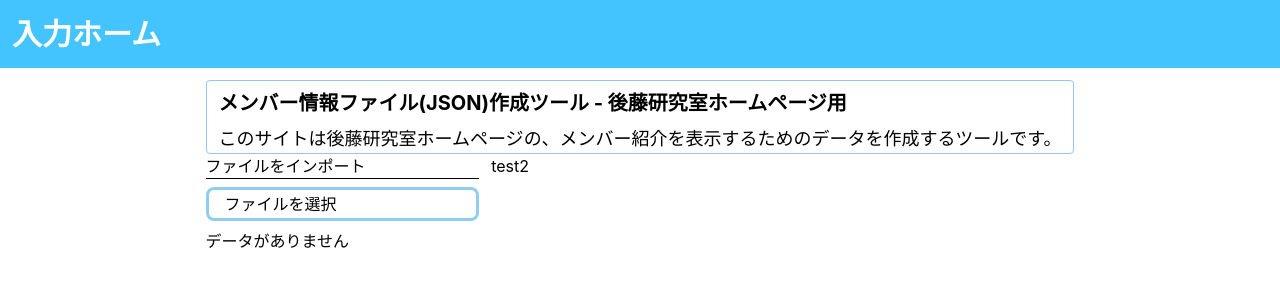
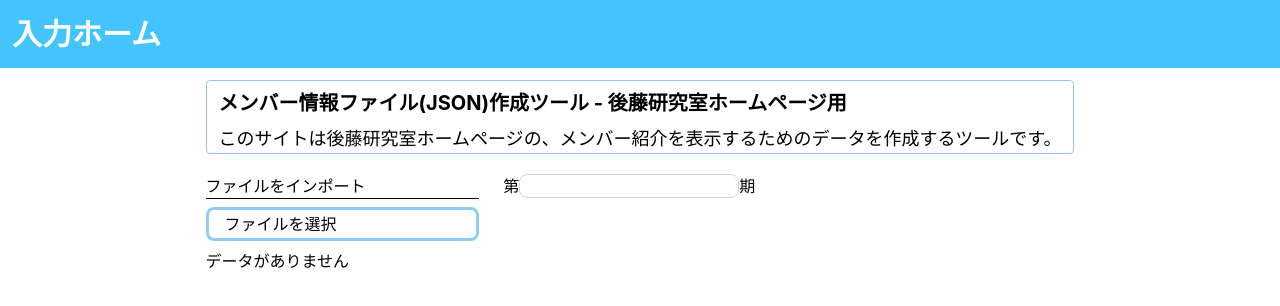
Before and after one commit to ryusei-tsune/member-info-editor, a React (Create React App) app: page / in a window 1280 px wide. Shown: the top 306 px of the page. Built offline with nearby package versions, Linux system fonts and the light colour scheme.

Commit message:
useRefを導入(inputタグの値の取得に利用)

```diff
--- a/src/App.tsx
+++ b/src/App.tsx
@@ -1,4 +1,4 @@
-import React, { useState } from 'react'
+import React, { useState, useRef } from 'react'
 import { FaEdit } from 'react-icons/fa'
 import { MdDelete } from 'react-icons/md'
 import './App.css'
@@ -25,8 +25,9 @@ type Member = {
 
 const App = () => {
   const [fileName, setFileName] = useState('')
-  const [isSelect, setIsSelect] = useState(false)
   const [members, setMembers] = useState<Member[]>([])
+  const [memberInfo, setMemberInfo] = useState<Member | null>(null)
+  const classRef = useRef<HTMLInputElement>(null)
 
   const readFile = async (file: File): Promise<string | ArrayBuffer | null> => {
     return new Promise((resolve, reject) => {
@@ -44,15 +45,23 @@ const App = () => {
   }
   const importData = async (e: React.ChangeEvent<HTMLInputElement>) => {
     if (e.currentTarget.files !== null) {
-      console.log(e.currentTarget.files)
       const name: string = e.currentTarget.files[0].name
       const text: string | ArrayBuffer | null = await readFile(e.currentTarget.files[0])
-      if (typeof text == 'string') {
+      if (typeof text === 'string') {
         const member_json: Member[] = JSON.parse(text)
-        setIsSelect(true)
         setFileName(name)
         setMembers(member_json)
       }
+    }
+  }
+
+  const SelectMember = (index: number) => {
+    setMemberInfo(members[index])
+  }
+
+  const ChangeText = (e: React.ChangeEvent<HTMLInputElement>) => {
+    if (classRef.current !== null){
+      console.log(classRef.current.value)
     }
   }
 
@@ -67,13 +76,13 @@ const App = () => {
     )
   }
 
-  const MemberInfo = () => {
+  const MemberList = () => {
     return (
-      <div className='mx-3'>
+      <div className='mx-3 pt-5'>
         <div className='import-title'>ファイルをインポート</div>
         <label htmlFor='importFile'>
           <div className='box-file'>
-            {isSelect ?
+            {fileName !== '' ?
               <>
                 <div className='box-file-title text-xs'>ファイル</div>
                 <div className='box-file-name text-center'>{fileName}</div>
@@ -91,13 +100,13 @@ const App = () => {
             <div>データがありません</div>
             :
             <div className='border rounded pt-2 mb-5'>
-              {members.map((member: Member) =>
+              {members.map((member: Member, index: number) =>
                 <div key={member.id} className='ml-10 py-1 flex grid grid-cols-2'>
                   <div className='col-span-1'>
                     {member.lname} {member.fname}
                   </div>
                   <div className='col-span-1 icon-space'>
-                    <FaEdit className='icon'></FaEdit>
+                    <FaEdit className='icon' onClick={() => { SelectMember(index) }}></FaEdit>
                     <MdDelete className='icon'></MdDelete>
                     {/* アイコン同士のスペース(space-between)を上手く調整するためにdivタグを2つ入れる */}
                     <div></div>
@@ -112,6 +121,15 @@ const App = () => {
     )
   }
 
+  const MemberInfo = () => {
+    return (
+      <div className='mx-3 pt-5'>
+        {memberInfo?.lname} {memberInfo?.fname}
+        <div className='flex '>第<input type="text" id="class" ref={classRef} className='border border-gray-300 text-gray-900 text-sm rounded-lg' onChange={ChangeText} />期</div>
+      </div>
+    )
+  }
+
   return (
     <div>
       <div className='app-bar text-3xl font-bold py-4 pl-3'>入力ホーム</div>
@@ -120,9 +138,11 @@ const App = () => {
           <Header />
           <div className='grid grid-cols-1 sm:grid-cols-3'>
             <div className='sm:col-span-1'>
+              <MemberList />
+            </div>
+            <div className='sm:col-span-2'>
               <MemberInfo />
             </div>
-            <div className='sm:col-span-2'>test2</div>
           </div>
         </div>
       </div>
```
Also changed, not shown: src/App.css (line endings or trailing spaces).
